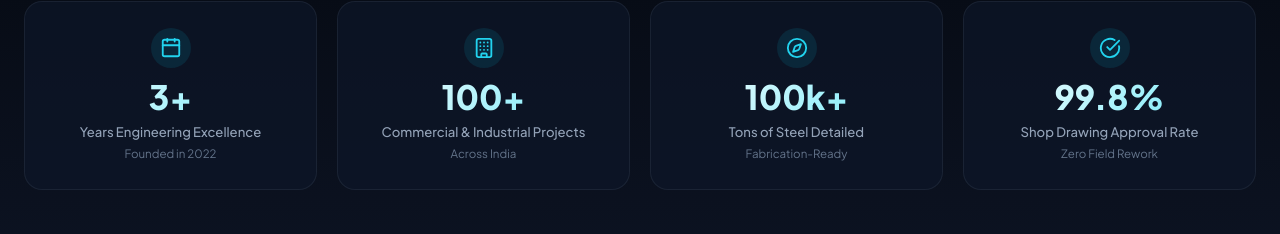
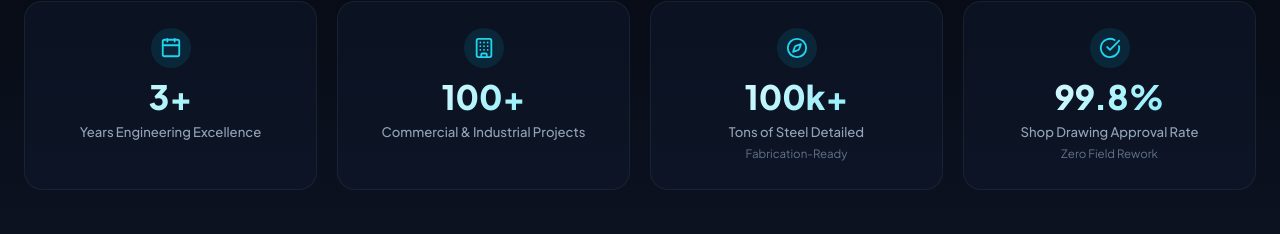
Before and after one commit to LgTechGlobal/DKSONASSOCIATES.COM, a React (Vite) app: page / in a window 1280 px wide. Shown: the part 3713-3947 px from the top of the page. Built offline with nearby package versions, Linux system fonts and the light colour scheme.

Commit message:
Comment out sub-labels in StatsSection
Commented out sub-labels for engineering excellence and projects.

```diff
--- a/src/components/StatsSection.jsx
+++ b/src/components/StatsSection.jsx
@@ -84,13 +84,13 @@ export default function StatsSection() {
       icon: <Calendar size={22} />,
       value: `${counts.years}+`,
       label: 'Years Engineering Excellence',
-      sub: 'Founded in 2022'
+      // sub: 'Founded in 2022'
     },
     {
       icon: <Building size={22} />,
       value: `${counts.projects.toLocaleString()}+`,
       label: 'Commercial & Industrial Projects',
-      sub: 'Across India'
+      // sub: 'Across India'
     },
     {
       icon: <Compass size={22} />,
```
